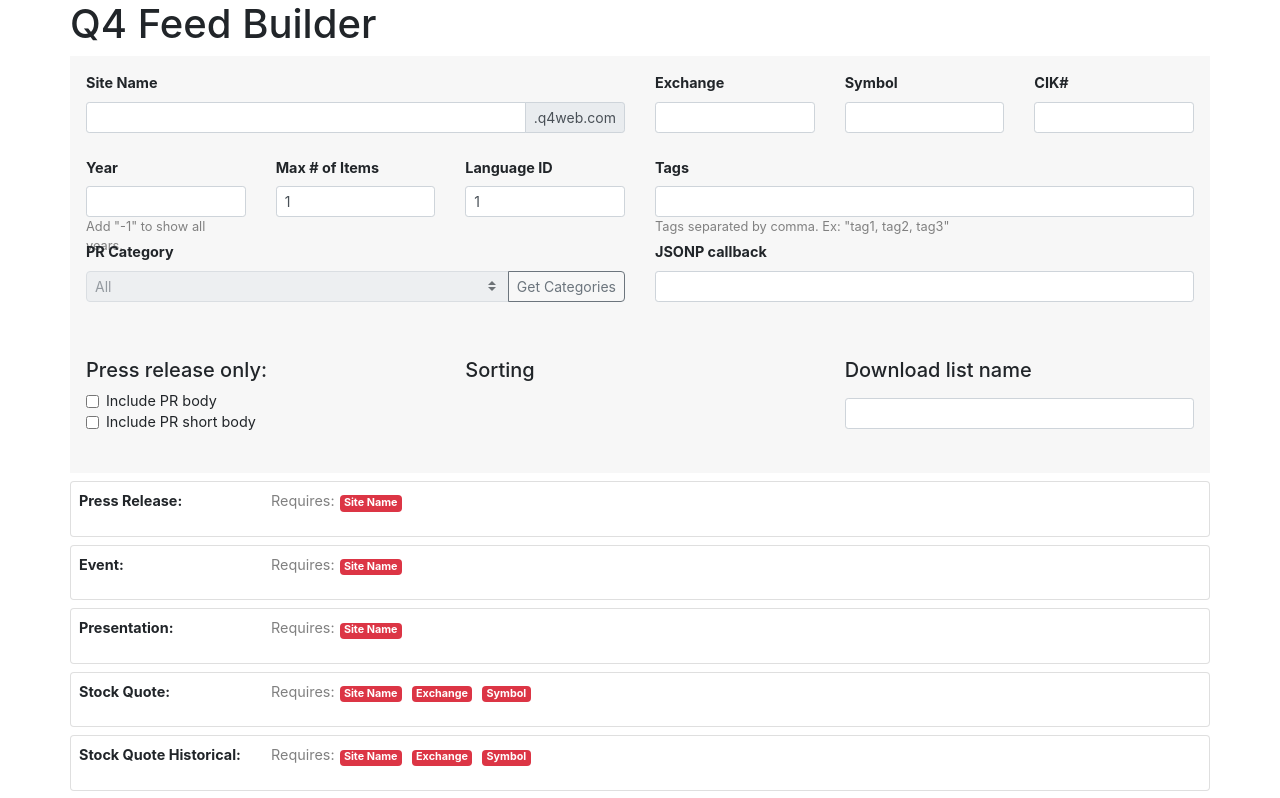
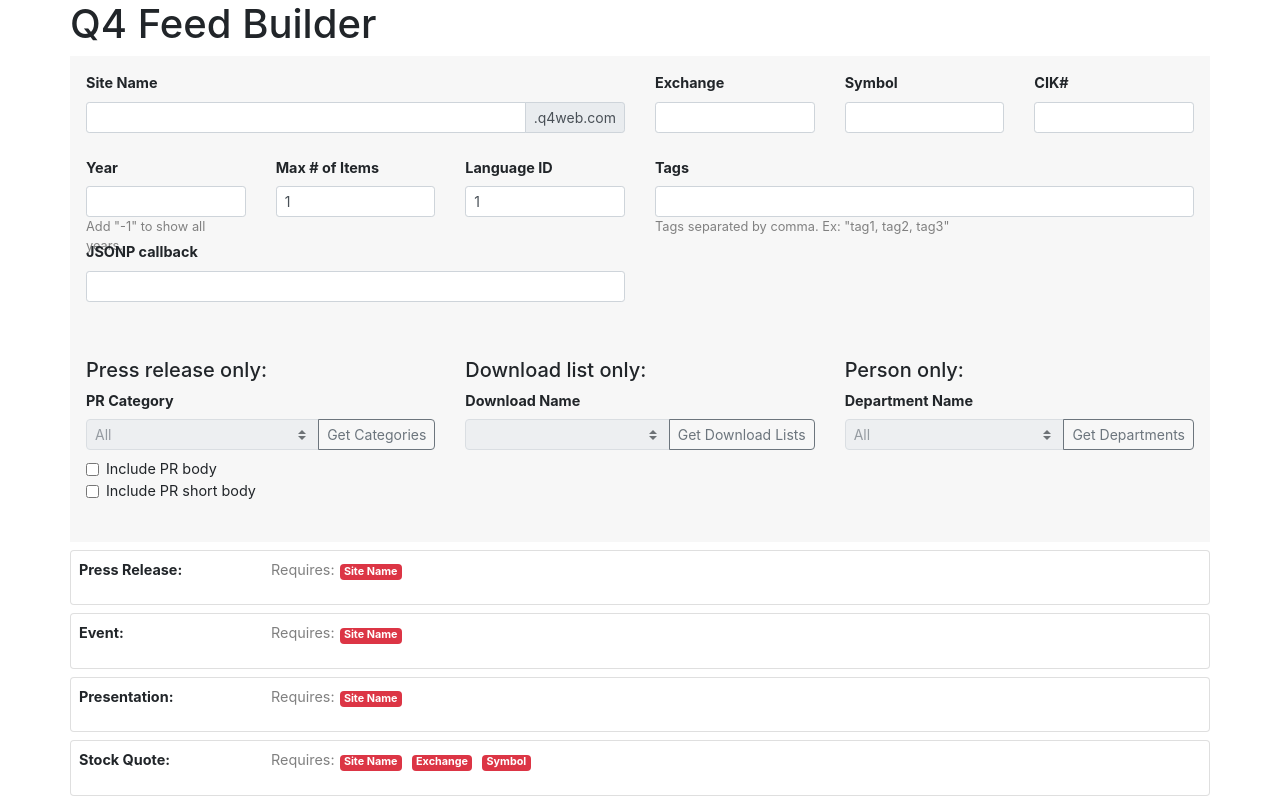
Before and after one commit to IonutP/feedbuilder, a React (Create React App) app: page / in a window 1280 px wide. Shown: the top 798 px of the page. Built offline with nearby package versions, Linux system fonts and the light colour scheme.

Commit message:
add options for person and download lists

```diff
--- a/src/App.css
+++ b/src/App.css
@@ -70,8 +70,10 @@
     height: calc(1.5em + .5rem + 2px);
     padding: .25rem .5rem;
     font-size: .875rem;
+    margin-bottom: 0.5rem !important;
 }
 .btn {
     padding: .25rem .5rem;
     font-size: .875rem;
+    height: calc(1.5em + .5rem + 2px);
 }
--- a/src/App.js
+++ b/src/App.js
@@ -27,11 +27,49 @@
             callback: '',
             assetType: '',
             prSelectDisabled: true,
-            prCategories: []
+            prCategories: [],
+            dlSelectDisabled: true,
+            dlCategories: [],
+            departmentId: '',
+            pplSelectDisabled: true,
+            pplCategories: []
         }
     }
 
-    getLookup = () => {
+    getDepartments = () => {
+        const { siteName } = this.state;
+        if ( siteName.length ) {
+            fetch('https://' + siteName + '.q4web.com/feed/People.svc/GetDepartmentList')
+                .then(response => response.json())
+                .then(data => (
+                    this.setState({
+                        pplSelectDisabled: false,
+                        pplCategories: data.GetDepartmentListResult
+                    })
+                )).catch(function() {
+                    alert('Domain name does not exist');
+                });
+        }
+    }
+
+    getDownloads = () => {
+        const { siteName } = this.state;
+        if ( siteName.length ) {
+            fetch('https://' + siteName + '.q4web.com/feed/People.svc/GetLookupList?lookupType=ReportType')
+                .then(response => response.json())
+                .then(data => (
+                    this.setState({
+                        dlSelectDisabled: false,
+                        dlCategories: data.GetLookupListResult,
+                        assetType: data.GetLookupListResult[0].Value
+                    })
+                )).catch(function() {
+                    alert('Domain name does not exist');
+                });
+        }
+    }
+
+    getCategories = () => {
         const { siteName } = this.state;
         if ( siteName.length ) {
             fetch('https://' + siteName + '.q4web.com/feed/PressRelease.svc/GetPressReleaseCategoryList')
@@ -50,7 +88,7 @@
     handleChange = (event) => {
         const { value, name } = event.target;
         this.setState({
-            [name]: value
+            [name]: value === '00000000-0000-0000-000000000000' ? '' : value
         });
     }
 
@@ -124,6 +162,15 @@
                     </div>
                     <div className='form-group row'>
                         <div className='col-sm-6'>
+                            <label htmlFor='callback'><strong>JSONP callback</strong></label>
+                            <input autoComplete='off' className='form-control form-control-sm' type='text' name='callback' onChange={this.handleChange} />
+                        </div>
+                        <div className='col-sm-6'>
+                        </div>
+                    </div>
+                    <div className='form-group row'>
+                        <div className='col-sm-4'>
+                            <h5>Press release only:</h5>
                             <label htmlFor='categoryId'><strong>PR Category</strong></label>
                             <div className="input-group">
                                 <select name="categoryId" className="custom-select" defaultValue="All" disabled={this.state.prSelectDisabled ? true : false} onChange={this.handleChange}>
@@ -135,18 +182,9 @@
                                     }
                                 </select>
                                 <div className="input-group-append">
-                                <button className="btn btn-outline-secondary" type="button" onClick={this.getLookup}>Get Categories</button>
+                                    <button className="btn btn-outline-secondary" type="button" onClick={this.getCategories}>Get Categories</button>
                                 </div>
                             </div>
-                        </div>
-                        <div className='col-sm-6'>
-                            <label htmlFor='callback'><strong>JSONP callback</strong></label>
-                            <input autoComplete='off' className='form-control form-control-sm' type='text' name='callback' onChange={this.handleChange} />
-                        </div>
-                    </div>
-                    <div className='form-group row'>
-                        <div className='col-sm-4'>
-                            <h5>Press release only:</h5>
                             <div className='form-check'>
                                 <input type="checkbox" className="form-check-input" name="prBody" id="prBody" onChange={this.handleCheckbox} />
                                 <label className="form-check-label" htmlFor="prBody">Include PR body</label>
@@ -157,11 +195,37 @@
                             </div>
                         </div>
                         <div className='col-sm-4'>
-                            <h5>Sorting</h5>
+                            <h5>Download list only:</h5>
+                            <label htmlFor='assetType'><strong>Download Name</strong></label>
+                            <div className="input-group">
+                                <select name="assetType" className="custom-select" defaultValue="All" disabled={this.state.dlSelectDisabled ? true : false} onChange={this.handleChange}>
+                                    {
+                                        this.state.dlCategories.map((cat,i) => {
+                                            return <option key={i} value={cat.Value}>{cat.Text}</option>
+                                        })
+                                    }
+                                </select>
+                                <div className="input-group-append">
+                                    <button className="btn btn-outline-secondary" type="button" onClick={this.getDownloads}>Get Download Lists</button>
+                                </div>
+                            </div>
                         </div>
                         <div className='col-sm-4'>
-                            <h5><label htmlFor='assetType'>Download list name</label></h5>
-                            <input autoComplete='off' className='form-control form-control-sm' type='text' name='assetType' onChange={this.handleChange} />
+                            <h5>Person only:</h5>
+                            <label htmlFor='departmentId'><strong>Department Name</strong></label>
+                            <div className="input-group">
+                                <select name="departmentId" className="custom-select" defaultValue="All" disabled={this.state.pplSelectDisabled ? true : false} onChange={this.handleChange}>
+                                    <option value="00000000-0000-0000-000000000000">All</option>
+                                    {
+                                        this.state.pplCategories.map((cat,i) => {
+                                            return <option key={i} value={cat.WorkflowId}>{cat.DepartmentName}</option>
+                                        })
+                                    }
+                                </select>
+                                <div className="input-group-append">
+                                    <button className="btn btn-outline-secondary" type="button" onClick={this.getDepartments}>Get Departments</button>
+                                </div>
+                            </div>
                         </div>
                     </div>
                 </form>
@@ -350,8 +414,8 @@
                         {
                             this.state.siteName ?
                                 (
-                                    <a href={`https://${this.state.siteName}.q4web.com/feed/People.svc/GetPeopleList${this.state.langId ? '?languageId=' + this.state.langId : ''}${this.state.nrItems && this.state.nrItems !== '0' ? '&pageSize=' + this.state.nrItems : ''}${this.state.tagList ? '&tagList=' + this.state.tagList.replace(/ /g, '').replace(/,$/g, '').split(',').join('|') : ''}${this.state.callback ? '&callback='+this.state.callback : ''}&includeTags=true`} target="_blank" rel="noopener noreferrer">
-                                        {`https://${this.state.siteName}.q4web.com/feed/People.svc/GetPeopleList${this.state.langId ? '?languageId=' + this.state.langId : ''}${this.state.nrItems && this.state.nrItems !== '0' ? '&pageSize=' + this.state.nrItems : ''}${this.state.tagList ? '&tagList=' + this.state.tagList.replace(/ /g, '').replace(/,$/g, '').split(',').join('|') : ''}${this.state.callback ? '&callback=' + this.state.callback : ''}&includeTags=true`}
+                                    <a href={`https://${this.state.siteName}.q4web.com/feed/People.svc/GetPeopleList${this.state.langId ? '?languageId=' + this.state.langId : ''}${this.state.departmentId ? '&departmentId=' + this.state.departmentId : ''}${this.state.nrItems && this.state.nrItems !== '0' ? '&pageSize=' + this.state.nrItems : ''}${this.state.tagList ? '&tagList=' + this.state.tagList.replace(/ /g, '').replace(/,$/g, '').split(',').join('|') : ''}${this.state.callback ? '&callback='+this.state.callback : ''}&includeTags=true`} target="_blank" rel="noopener noreferrer">
+                                        {`https://${this.state.siteName}.q4web.com/feed/People.svc/GetPeopleList${this.state.langId ? '?languageId=' + this.state.langId : ''}${this.state.departmentId ? '&departmentId=' + this.state.departmentId : ''}${this.state.nrItems && this.state.nrItems !== '0' ? '&pageSize=' + this.state.nrItems : ''}${this.state.tagList ? '&tagList=' + this.state.tagList.replace(/ /g, '').replace(/,$/g, '').split(',').join('|') : ''}${this.state.callback ? '&callback=' + this.state.callback : ''}&includeTags=true`}
                                     </a>
                                 )
                                 :
```
Lines whose indentation alone changed are shown as unchanged.
